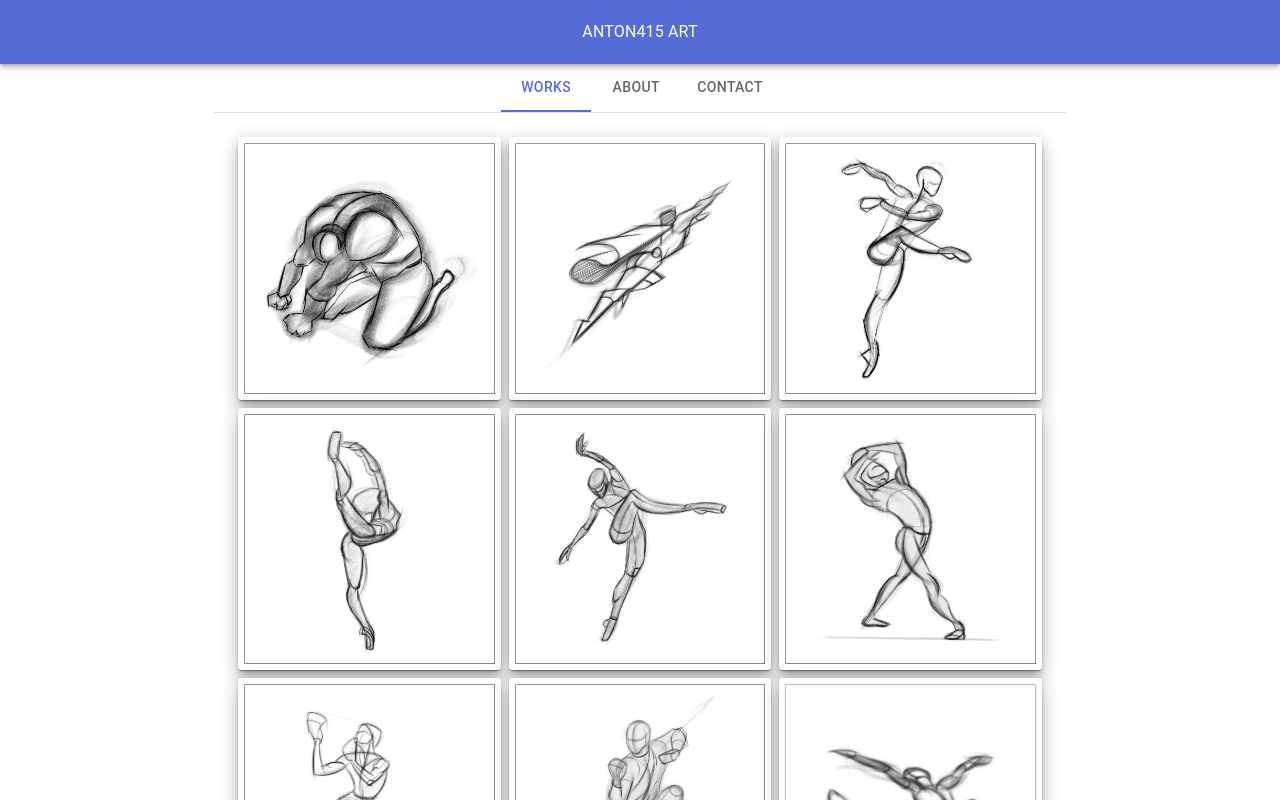
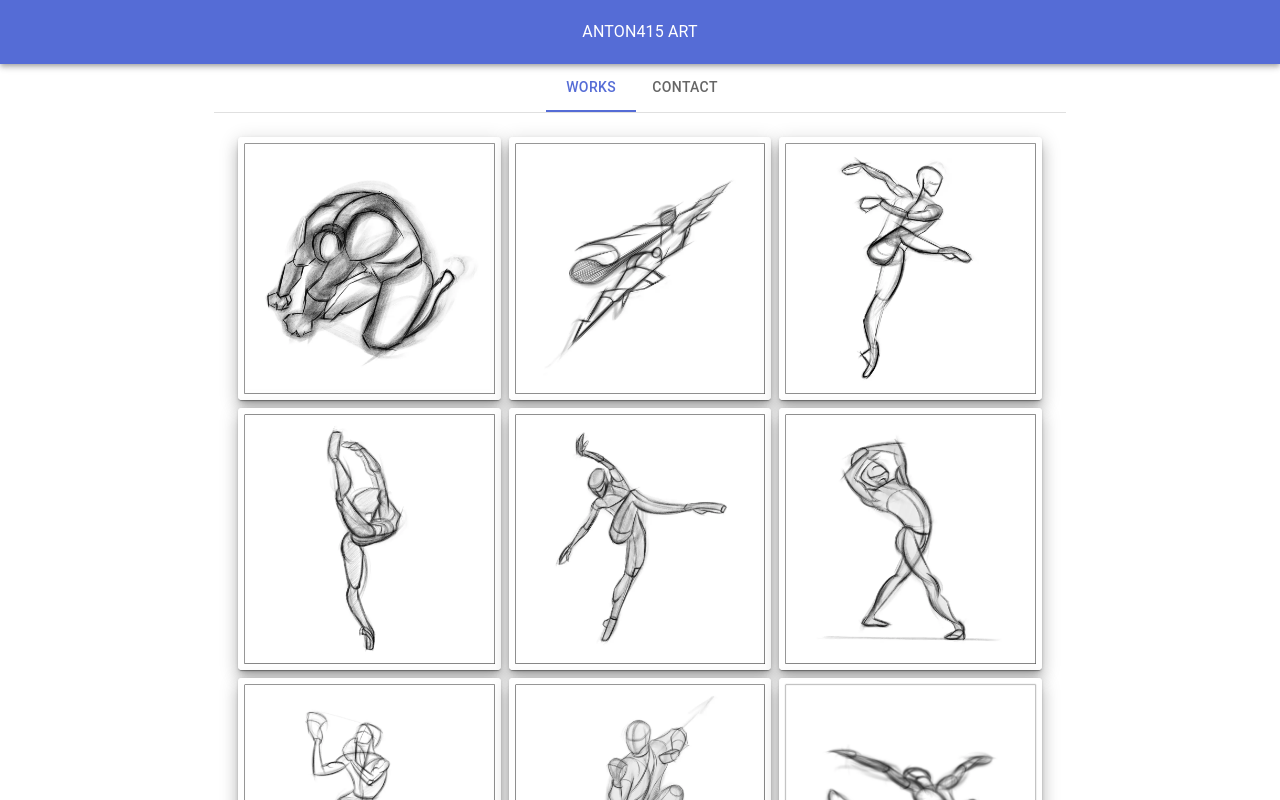
Before and after one commit to anton415/anton415.com, a React (Vite) app: page / in a window 1280 px wide. Shown: the top 800 px of the page. Built offline with nearby package versions, Linux system fonts and the light colour scheme.

Commit message:
- Removing about page.

```diff
--- a/src/LabTabs.jsx
+++ b/src/LabTabs.jsx
@@ -21,12 +21,12 @@ export default function LabTabs() {
         <Box sx={{ borderBottom: 1, borderColor: 'divider' }}>
           <TabList centered onChange={handleChange} aria-label="lab API tabs example">
             <Tab label="Works" value="1" />
-            <Tab label="About" value="2" />
+{/*             <Tab label="About" value="2" /> */}
             <Tab label="Contact" value="3" />
           </TabList>
         </Box>
         <TabPanel value="1"><Works/></TabPanel>
-        <TabPanel value="2"><About/></TabPanel>
+{/*         <TabPanel value="2"><About/></TabPanel> */}
         <TabPanel value="3"><Contact/></TabPanel>
       </TabContext>
     </Box>
```
